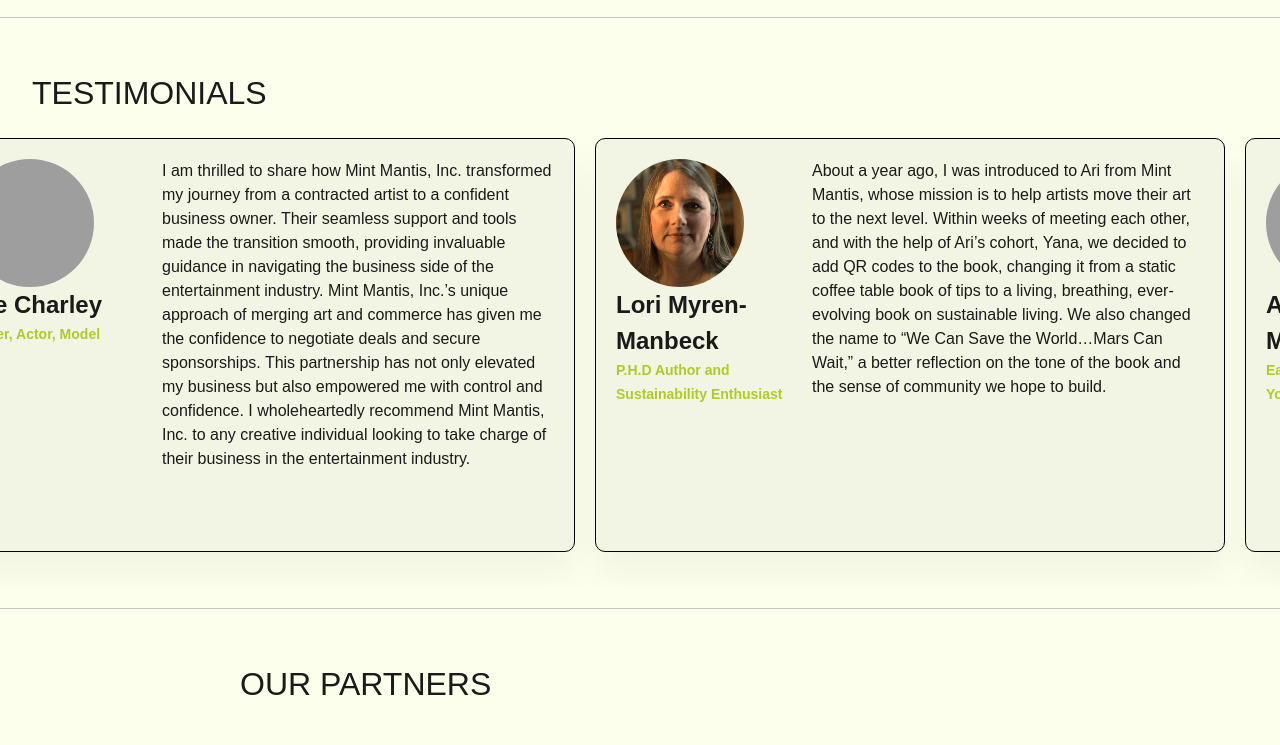
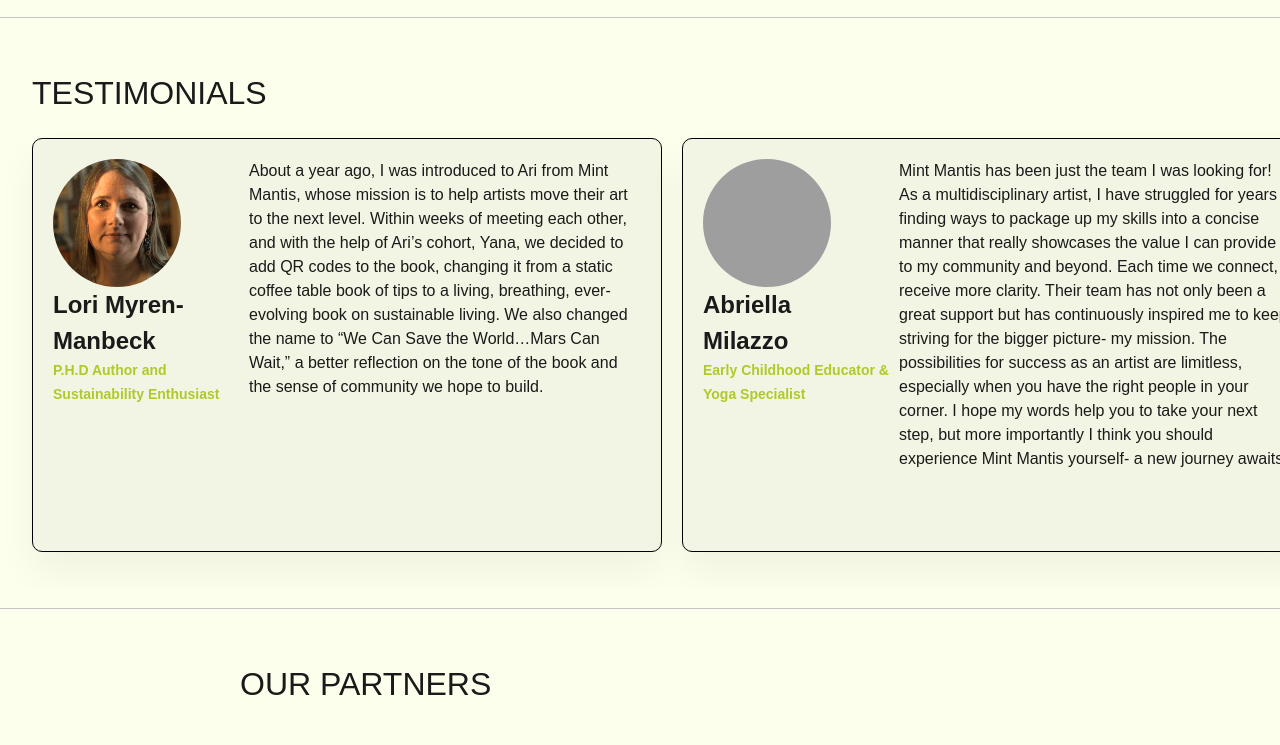
Before and after one commit to J-A-Web-Design/mint-mantis-website, an Astro site: page / in a window 1280 px wide. Shown: the part 4340-5085 px from the top of the page. Built offline with nearby package versions, Linux system fonts and the light colour scheme; Astro itself is replaced by a stand-in of ours; grey boxes are pictures that could not be loaded; a web font is replaced by a local one.

Commit message:
Update Testimonials.astro

```diff
--- a/src/components/sections/home/Testimonials.astro
+++ b/src/components/sections/home/Testimonials.astro
@@ -5,43 +5,6 @@
       <h2 class="cs-title uppercase">Testimonials</h2>
     </div>
     <ul class="cs-card-group slider">
-      <!-- Review 1 -->
-      <li class="cs-item">
-        <div class="left">
-          <img
-            class="cs-item-img"
-            aria-hidden="true"
-            loading="lazy"
-            decoding="async"
-            src="https://ik.imagekit.io/azupnt3mqx/Joe_Charley_Mint-Mantis.webp"
-            alt="profile picture"
-            width="150"
-            height="150"
-          />
-          <div class="cs-info">
-            <div class="cs-flex-group">
-              <span class="cs-name">Joe Charley</span>
-              <span class="cs-desc">Singer, Actor, Model</span>
-            </div>
-          </div>
-        </div>
-        <div class="right">
-          <p class="cs-item-text">
-            I am thrilled to share how Mint Mantis, Inc. transformed my journey
-            from a contracted artist to a confident business owner. Their
-            seamless support and tools made the transition smooth, providing
-            invaluable guidance in navigating the business side of the
-            entertainment industry. Mint Mantis, Inc.’s unique approach of
-            merging art and commerce has given me the confidence to negotiate
-            deals and secure sponsorships. This partnership has not only
-            elevated my business but also empowered me with control and
-            confidence. I wholeheartedly recommend Mint Mantis, Inc. to any
-            creative individual looking to take charge of their business in the
-            entertainment industry.
-          </p>
-        </div>
-      </li>
-      <!-- Review 2 -->
       <li class="cs-item">
         <div class="left">
           <img
```
